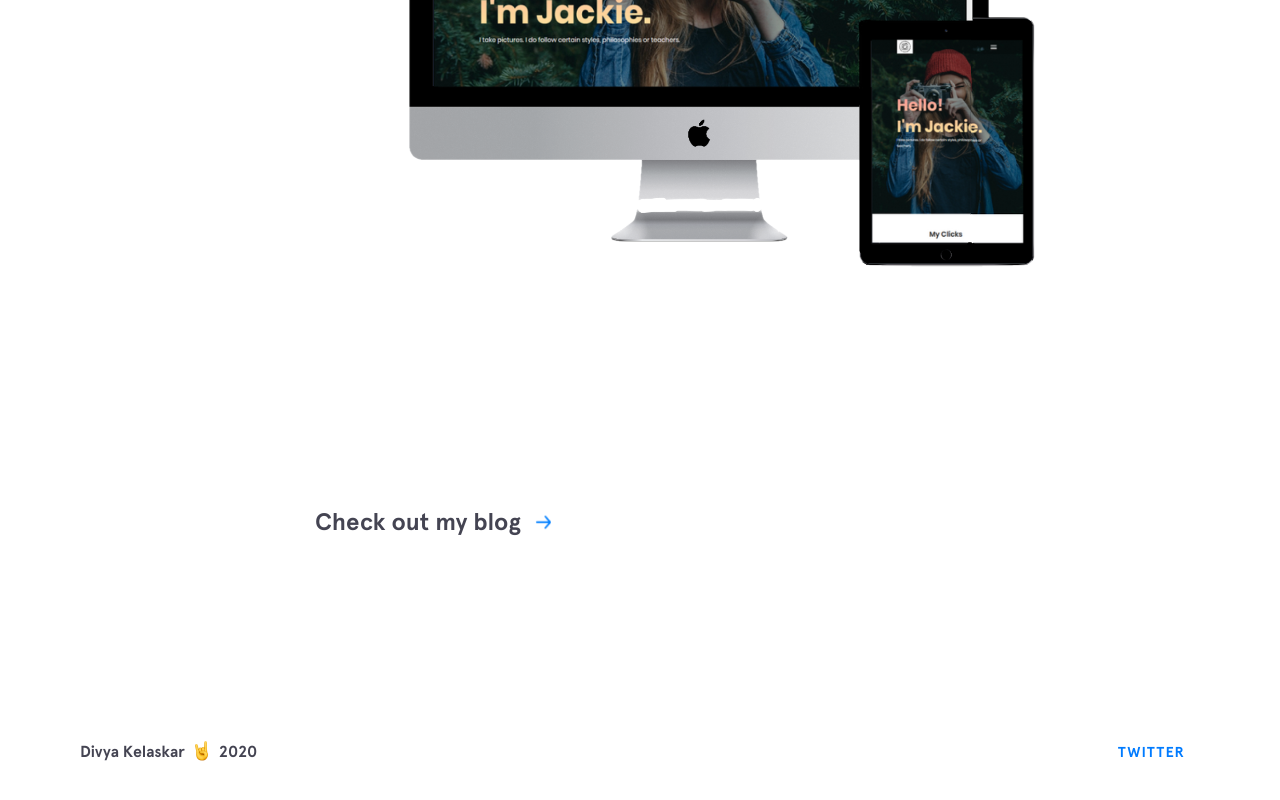
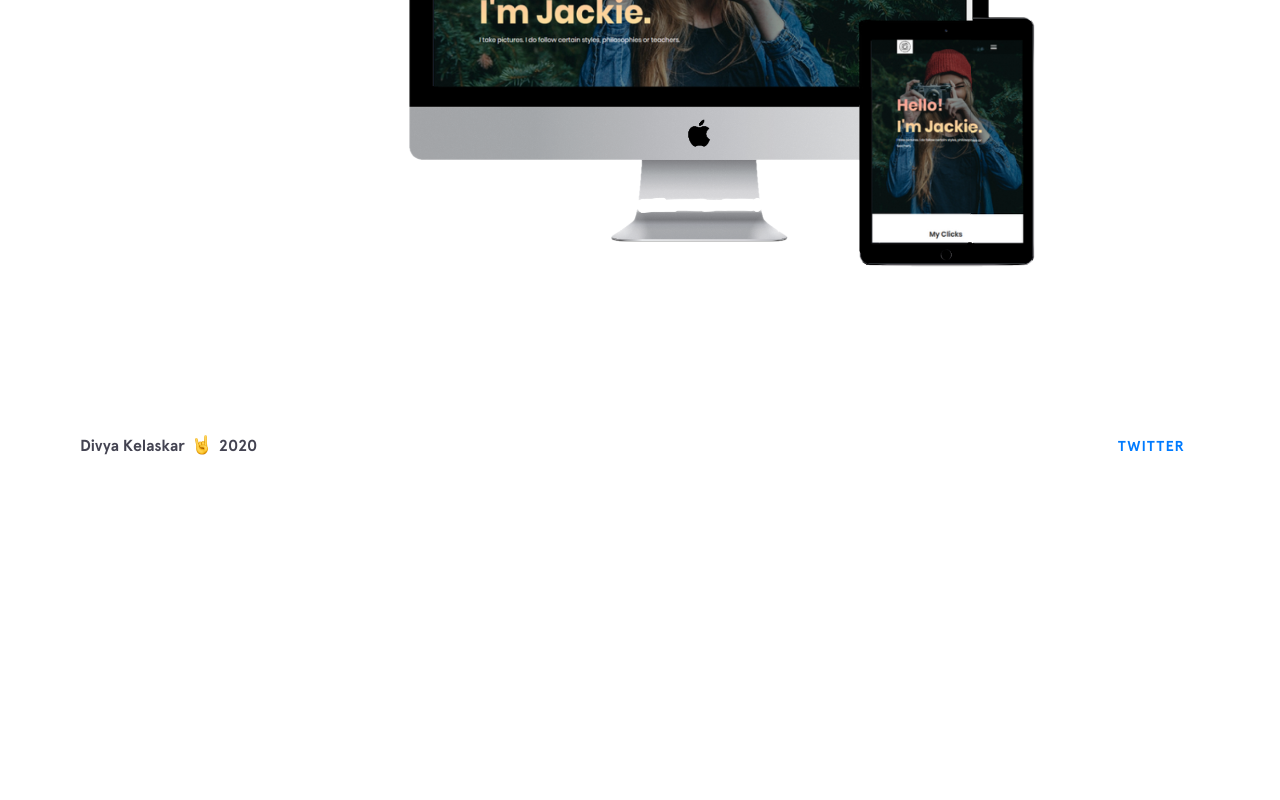
Before and after one commit to DKelaskar/dportfolio, a plain HTML site: page index.html in a window 1280 px wide. Shown: the part 2470-3270 px from the top of the page. After the commit the page ends 2978 px from the top, so only its background shows below. Drawn offline with Linux system fonts and the light colour scheme; a script that the page names is missing.

Commit message:
Update index.html

```diff
--- a/index.html
+++ b/index.html
@@ -164,16 +164,6 @@
         </div>
     </section>
 
-    <section class="section other-projects">
-        <div class=section__content>
-            <div class=project>
-                <div class=project__name>
-                    <h1><a class=arrow-link href="https://kelaskardivya.now.sh"
-                       target=_blank>Check out my blog</a></h1>
-                </div>
-            </div>
-    </section>
-
     <footer class=footer>
         <div class=footer__copyright>
             <div class=bottom>
```
